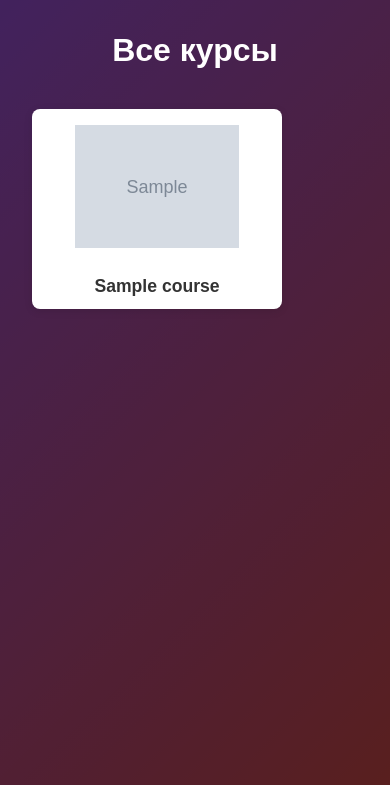
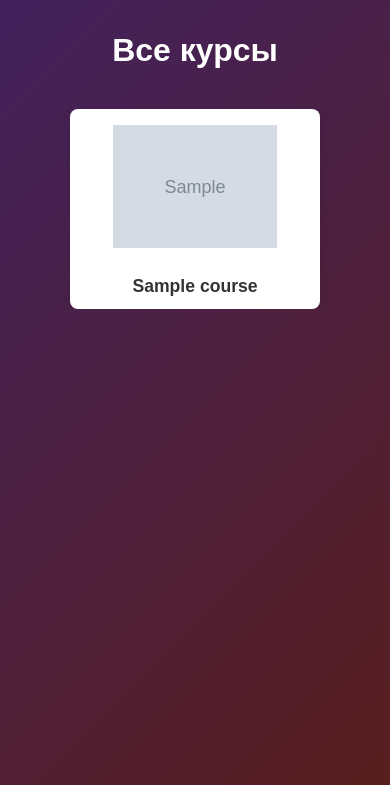
Before and after one commit to Picalfer/ScheduleDjangoApp, a Django app: page /materials/ in a window 390 px wide. Shown: the part 59-844 px from the top of the page. Run offline with Django 5.2, Linux system fonts and the light colour scheme; tables that the repository leaves empty hold one stand-in row (values such as "Sample post"); grey boxes marked "Sample" are stand-in pictures.

Commit message:
fix materials hub - mobile version

```diff
--- a/materials/static/materials/css/hub.css
+++ b/materials/static/materials/css/hub.css
@@ -50,6 +50,7 @@ main {
     border-radius: 0.25rem;
     text-decoration: none;
     display: inline-flex;
+    justify-content: center;
     align-items: center;
     gap: 0.5rem;
 }
@@ -97,6 +98,7 @@ main {
 .course-card {
     width: 250px;
     height: 200px;
+    margin: auto;
     background: rgb(255, 255, 255);
     border-radius: 8px;
     overflow: hidden;
@@ -151,3 +153,8 @@ main {
     overflow: hidden;
     text-overflow: ellipsis;
 }
+
+.courses-grid {
+    overflow-y: auto; /* Включаем вертикальную прокрутку */
+    max-height: calc(100vh - 100px - 150px); /* Вычисляем максимальную высоту: высота экрана - высота хедера - высота заголовка секции*/
+}
```
